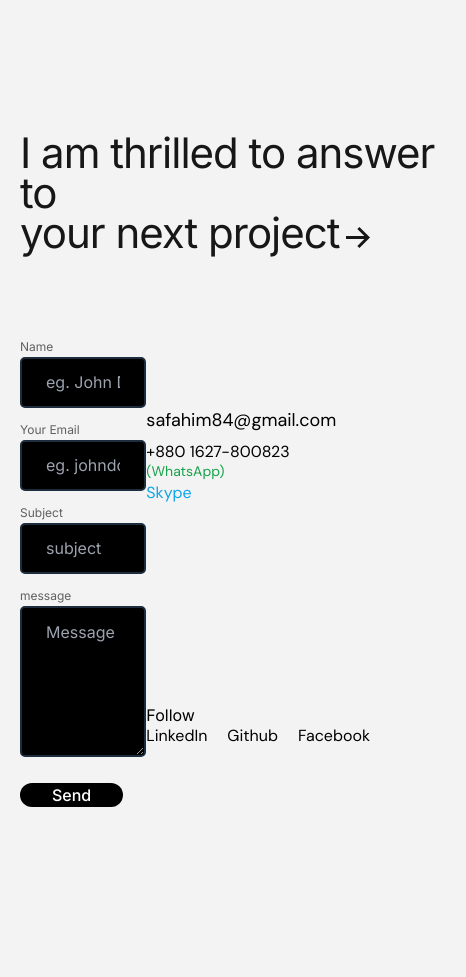
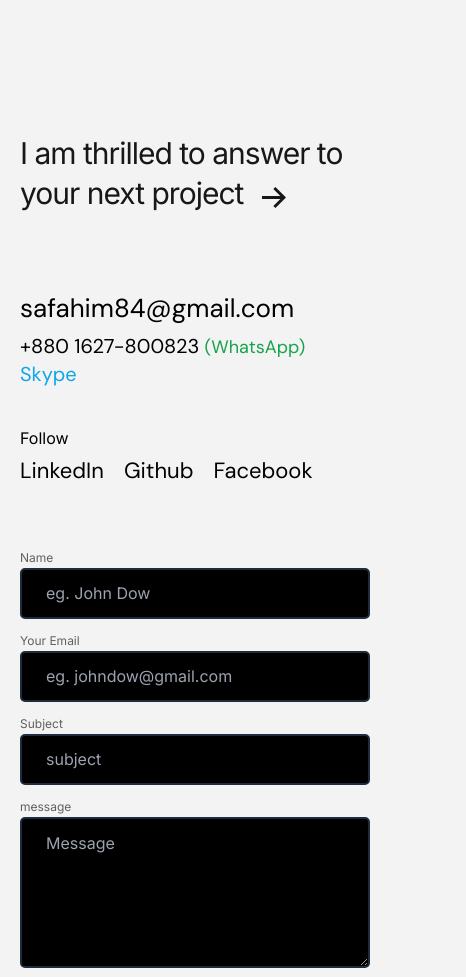
Before and after one commit to saifulalamfahim/saaf-new, a website: page src/index.html in a window 390 px wide. Shown: the part 8720-9697 px from the top of the page, 466 px wide, since content can reach past the window. Drawn offline with nearby package versions, Linux system fonts and the light colour scheme; a script that the page names is missing.

Commit message:
contact page design done

```diff
--- a/src/index.html
+++ b/src/index.html
@@ -389,11 +389,11 @@
         </section>
         <section class="flex justify-center items-center max-w-[1440px] mx-auto my-44 px-5 sm:px-[60px]">
              <div class="w-[100%]">
-                <h3 class="max-w-[490px] flex justify-start items-end text-[42px] text-[#181717] font-inter leading-[40px] tracking-[-1.0px] mb-20">I am thrilled to answer to <br> your next project <span class="ml-[-120px] mb-[5px]"><svg xmlns="http://www.w3.org/2000/svg" width="24" height="21" viewBox="0 0 24 21" fill="none">
+                <h3 class="max-w-[490px] flex justify-start items-end text-[30px] sm:text-[42px] text-[#181717] font-inter leading-[40px] tracking-[-1.0px] mb-20">I am thrilled to answer to <br> your next project <span class="ml-[-80px] sm:ml-[-120px] mb-[5px]"><svg xmlns="http://www.w3.org/2000/svg" width="24" height="21" viewBox="0 0 24 21" fill="none">
                     <path d="M-5.24032e-07 9.01154L-3.92898e-07 12.0115L18.3146 12.0115L11.3126 18.9462L13.4097 21L24 10.5115L13.4097 1.32119e-06L11.3126 2.1L18.3146 9.01154L-5.24032e-07 9.01154Z" fill="#181717"/>
                   </svg></span></h3>
-                <div class="flex justify-between items-center ">
-                    <form class="font-inter lg:w-[550px]">
+                <div class="flex flex-col-reverse lg:flex-row justify-between items-center gap-[30px]">
+                    <form class="font-inter w-full lg:w-[550px]">
                         <div class="w-full mb-2">
                             <label class="text-[12px] sm:text-[16px] text-[#606060] leading-[117%] mb-1">Name</label>
                             <input type="text" id="name" name="text" placeholder="eg. John Dow" class="w-full px-6 h-[51px] rounded-[5px] border-[2px] bg-[#000000] text-[#ffffff] border-[#1E2D3D] focus:outline-none mx-auto">
@@ -412,24 +412,24 @@
                         </div>
                         <div class="mb-2">
                             <!-- <button onclick="sendMessage()">Send Message</button> -->
-                            <button onclick="sendMessage()" class="btnTwo bg-[#000000] text-[#ffffff] sm:text-[#000000] sm:bg-transparent sm:border sm:border-[#000000] w-max sm:py-2 px-8 rounded-[12px] font-inter font-medium overflow-hidden cursor-pointer mb-2 sm:mb-0">
+                            <button onclick="sendMessage()" class="btnTwo bg-[#000000] text-[#ffffff] sm:text-[#000000] sm:bg-transparent sm:border sm:border-[#000000] w-max py-2 px-8 rounded-[12px] font-inter font-medium overflow-hidden cursor-pointer mb-2 sm:mb-0">
                                 Send
                             </button>
                         </div>
                         <p class="hidden text-[14px] sm:text-[18px] text-blue-600">✔ your message is successfully received</p>
                     </form>
-                    <div class="">
-                       <div class="mb-[200px]">
-                        <p class="text-[18px] sm:text-[26px] text-[#000000] font-dmSans leading-[117%] mb-3"><a href="mailto:safahim84@gmail.com">safahim84@gmail.com</a></p>
-                        <p  class="text-[16px] sm:text-[20px] text-[#000000] font-dmSans leading-[117%] mb-1"><a href="https://wa.me/8801627800823">+880 1627-800823 </a><span class="text-[14px] sm:text-[18px] text-green-600 font-dmSans leading-[117%] mb-1">(WhatsApp)</span></p>
-                        <p class="text-[16px] sm:text-[20px] text-sky-500 font-dmSans leading-[117%]"><a href="https://join.skype.com/invite/tLcqvxuaODW9">Skype</a></p>
+                    <div class="flex flex-col md:flex-row lg:flex-col justify-between md:items-end w-full mb-[30px] lg:mb-0">
+                       <div class="mb-10 md:mb-0 lg:mb-[200px]">
+                        <p class="text-[26px] text-[#000000] font-dmSans leading-[117%] mb-3"><a href="mailto:safahim84@gmail.com">safahim84@gmail.com</a></p>
+                        <p  class="text-[20px] text-[#000000] font-dmSans leading-[117%] mb-1"><a href="https://wa.me/8801627800823">+880 1627-800823 </a><span class="text-[18px] text-green-600 font-dmSans leading-[117%] mb-1">(WhatsApp)</span></p>
+                        <p class="text-[20px] text-sky-500 font-dmSans leading-[117%]"><a href="https://join.skype.com/invite/tLcqvxuaODW9">Skype</a></p>
                        </div>
                        <div class="">
-                        <p class="font-inter">Follow</p>
-                       <div class="flex justify-center items-center gap-5">
-                        <p class="text-[16px] sm:text-[22px] text-[#000000] font-dmSans leading-[117%]"><a href="https://www.linkedin.com/in/saafahim/">LinkedIn</a></p>
-                        <p class="text-[16px] sm:text-[22px] text-[#000000] font-dmSans leading-[117%]"><a href="https://github.com/saifulalamfahim">Github</a></p>
-                        <p class="text-[16px] sm:text-[22px] text-[#000000] font-dmSans leading-[117%]"><a href="https://www.facebook.com/fahim.srlsy/">Facebook</a></p>
+                        <p class="font-inter mb-2 md:mb-0">Follow</p>
+                       <div class="flex justify-start md:justify-center items-center gap-5">
+                        <p class="text-[22px] text-[#000000] font-dmSans leading-[117%]"><a href="https://www.linkedin.com/in/saafahim/">LinkedIn</a></p>
+                        <p class="text-[22px] text-[#000000] font-dmSans leading-[117%]"><a href="https://github.com/saifulalamfahim">Github</a></p>
+                        <p class="text-[22px] text-[#000000] font-dmSans leading-[117%]"><a href="https://www.facebook.com/fahim.srlsy/">Facebook</a></p>
 
                        </div>
                        </div>
```
Also changed, not shown: src/output.css.
